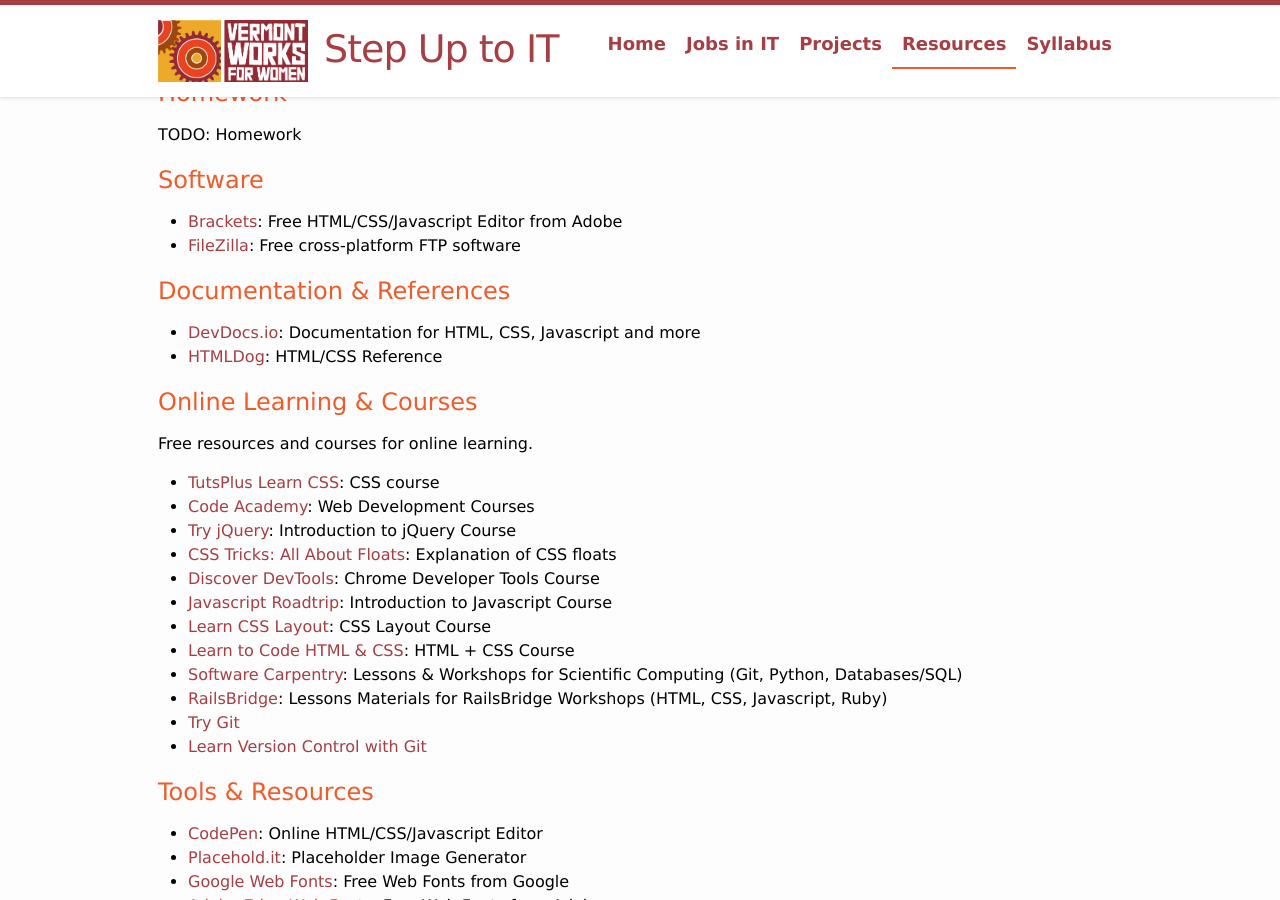
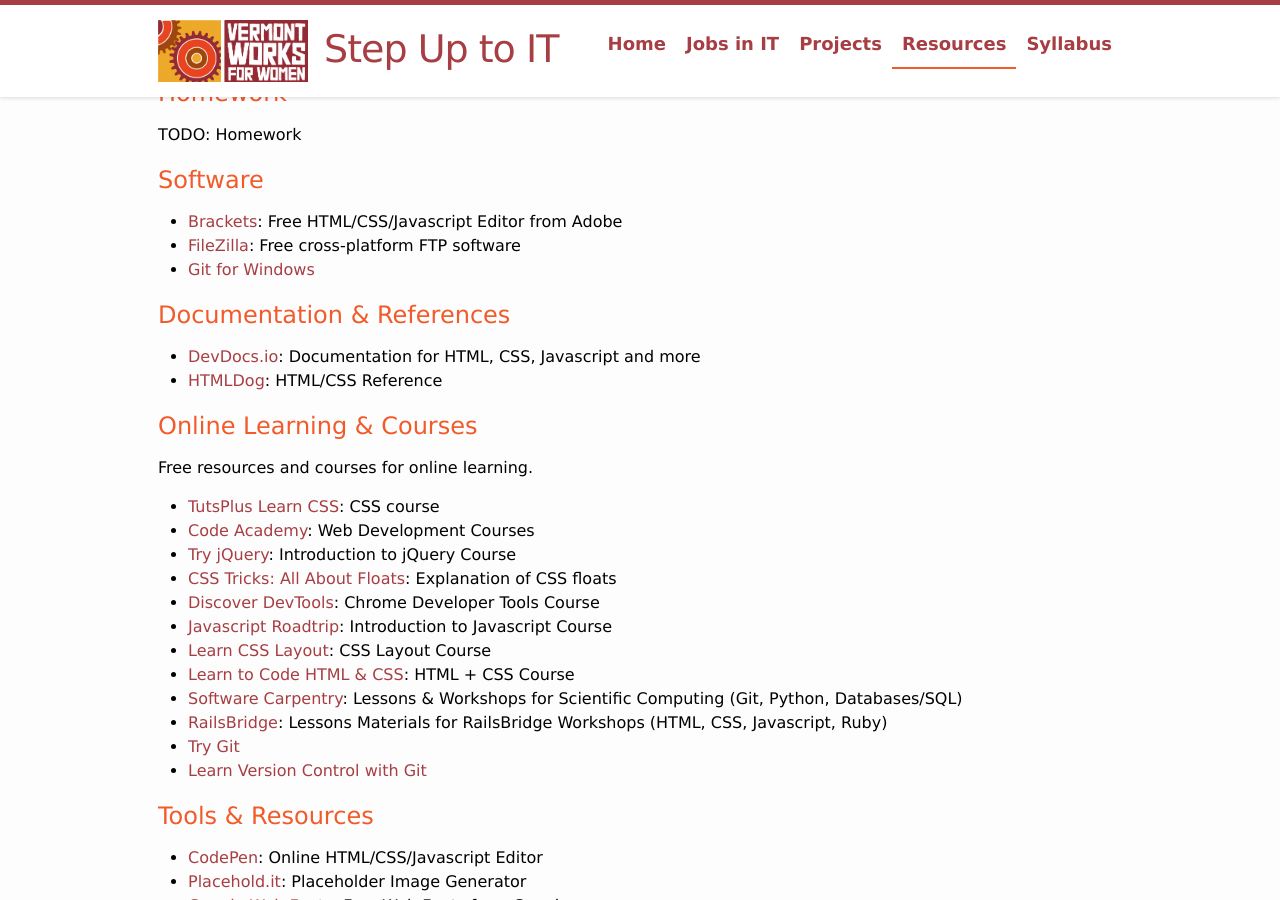
Before and after one commit to jennybeaudin/step-up-it, a Jekyll site: the page built from resource.md, in a window 1280 px wide and 900 px high, scrolled down 301 px. Built offline with Jekyll 4.4.1, drawn with Linux system fonts in a browser that asks for light colours.

Commit message:
Add git for windows to software.

```diff
--- a/resource.md
+++ b/resource.md
@@ -26,6 +26,7 @@
     from Adobe
 -   [FileZilla](https://filezilla-project.org/): Free cross-platform FTP
     software
+-   [Git for Windows](http://msysgit.github.io/)
 
 Documentation & References
 --------------------------
```
